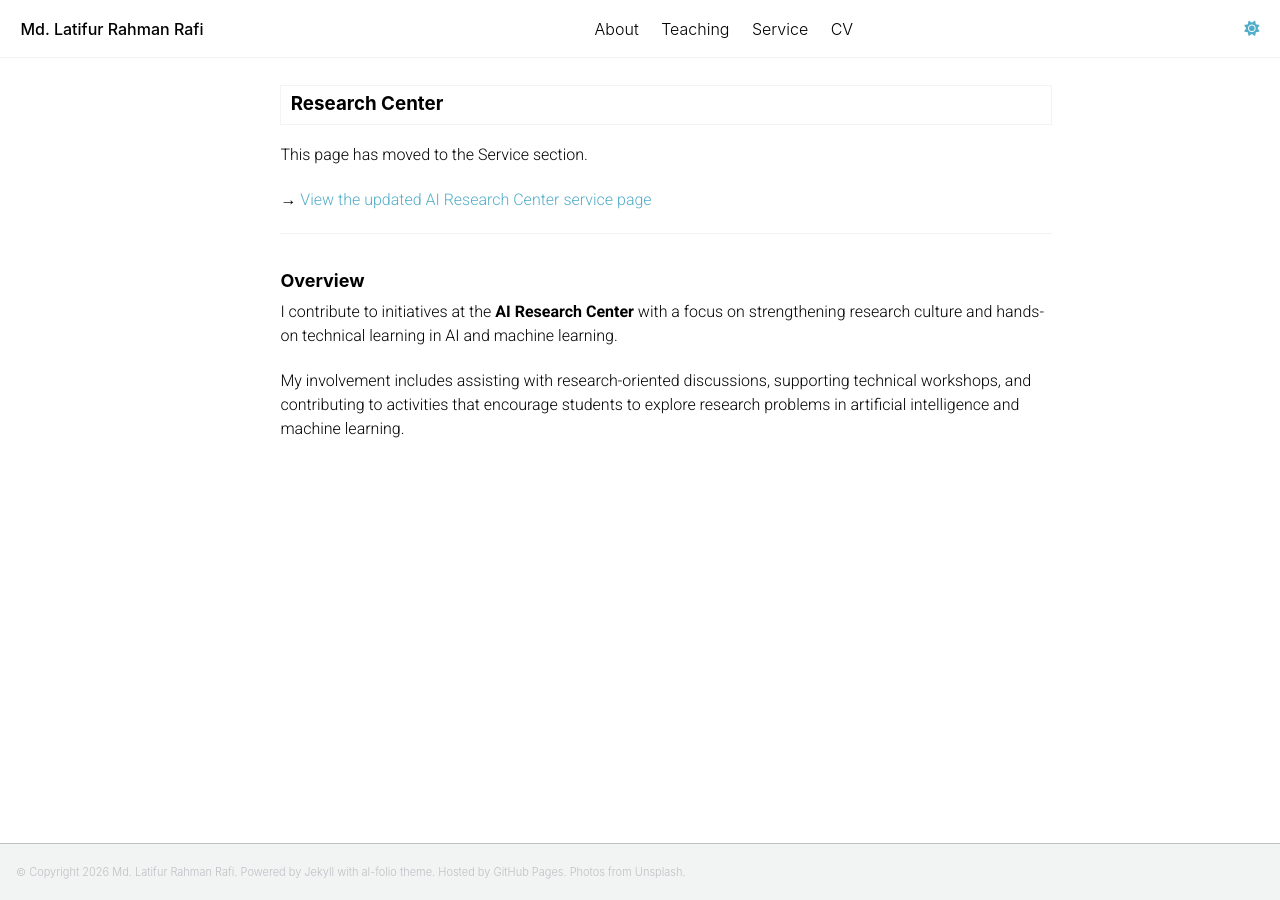
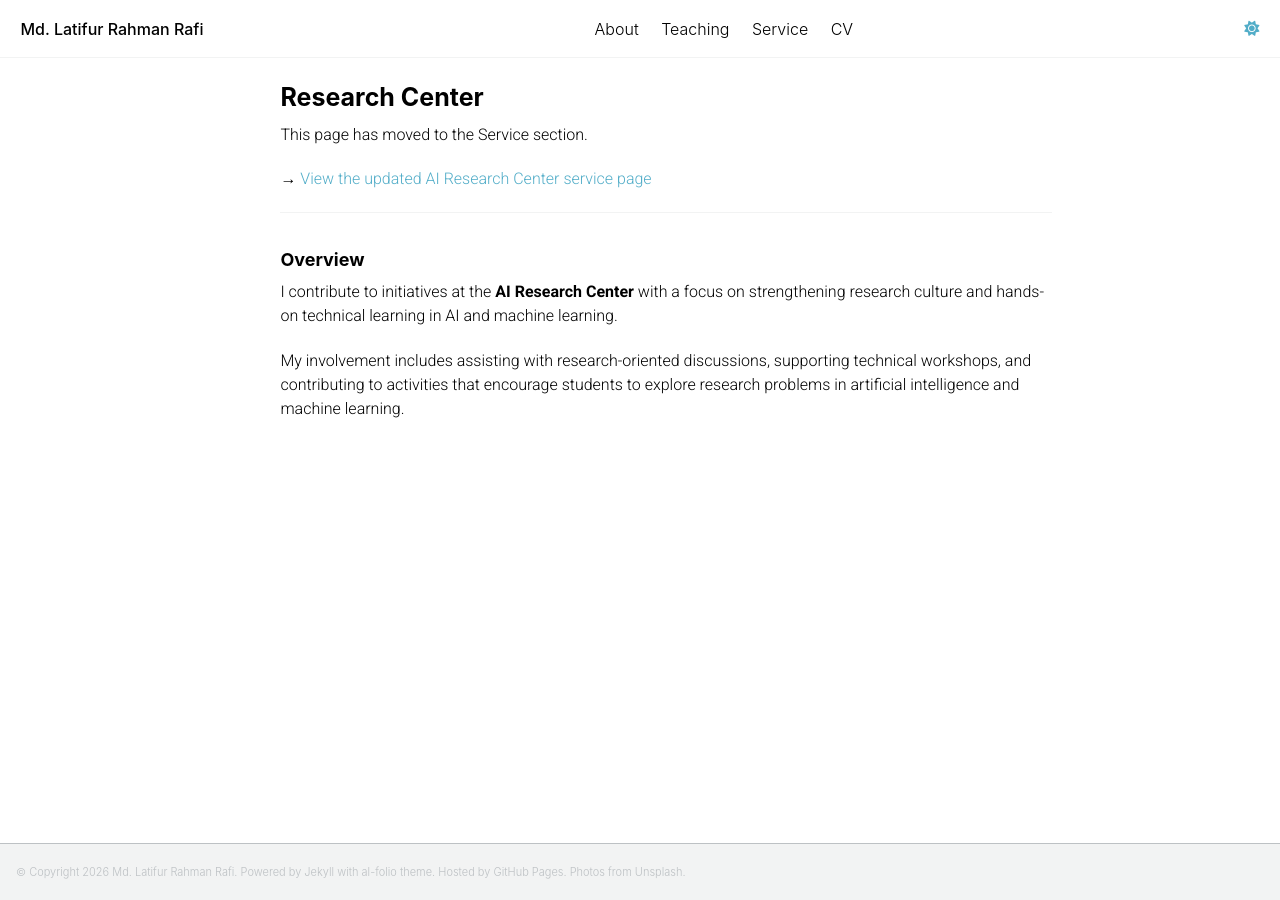
Before and after one commit to latifurrafi/latifurrafi.github.io, a Jekyll site: the page built from research-center.md, in a window 1280 px wide. Built offline with Jekyll 4.4.1, drawn with Linux system fonts in a browser that asks for light colours; a script bundle is joined from its source files by our own code; library files that are not in the unit come from our copies.

Commit message:
fixed by cursor_v14

```diff
--- a/_includes/seo.html
+++ b/_includes/seo.html
@@ -13,12 +13,18 @@
 {% if seo_title %}
   {% assign seo_title = seo_title | markdownify | strip_html | strip_newlines | escape_once %}
 {% endif %}
-
 {% if site.url %}
   {% assign canonical_url = page.url | replace: "index.html", "" | prepend: site.url %}
 {% endif %}
 
-<title>{{ seo_title | default: site.title }}{% if paginator %}{% unless paginator.page == 1 %} {{ site.title_separator }} {{ site.data.ui-text[site.locale].page | default: "Page" }} {{ paginator.page }}{% endunless %}{% endif %}</title>
+<title>
+  {% if page.title %}
+    {{ page.title | markdownify | strip_html | strip_newlines | escape_once }} | {{ site.title | markdownify | strip_html | strip_newlines | escape_once }}
+  {% else %}
+    {{ site.title | markdownify | strip_html | strip_newlines | escape_once }}
+  {% endif %}
+  {% if paginator %}{% unless paginator.page == 1 %} {{ site.title_separator | default: "|" }} {{ site.data.ui-text[site.locale].page | default: "Page" }} {{ paginator.page }}{% endunless %}{% endif %}
+</title>
 
 {% assign seo_description = page.description | default: page.excerpt | default: site.description %}
 {% if seo_description %}
--- a/research-center.md
+++ b/research-center.md
@@ -1,5 +1,5 @@
 ---
-title: "Research Center | "
+title: "Research Center"
 permalink: /research-center/
 layout: single
 author_profile: false
```
Also changed, not shown: club.md (+1 -1 lines), service.md (+1 -1 lines), service/ai-research-center.md (+1 -1 lines), teaching.md (+1 -1 lines).
